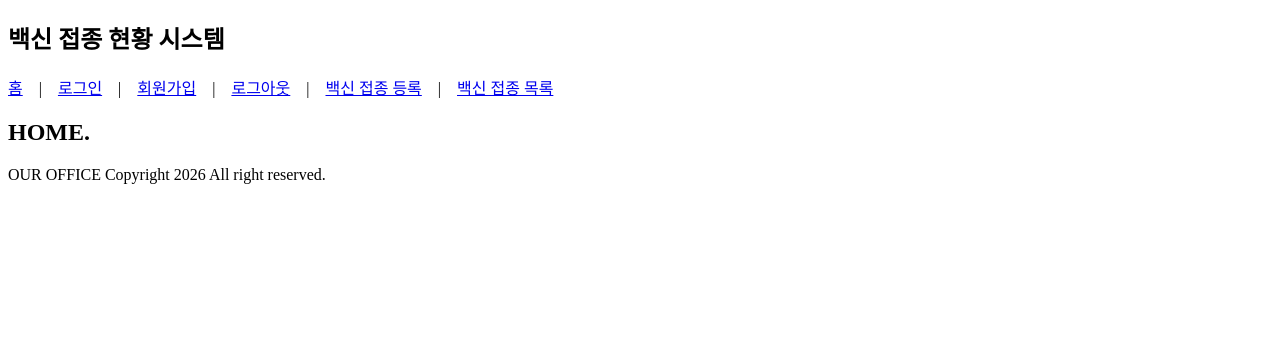
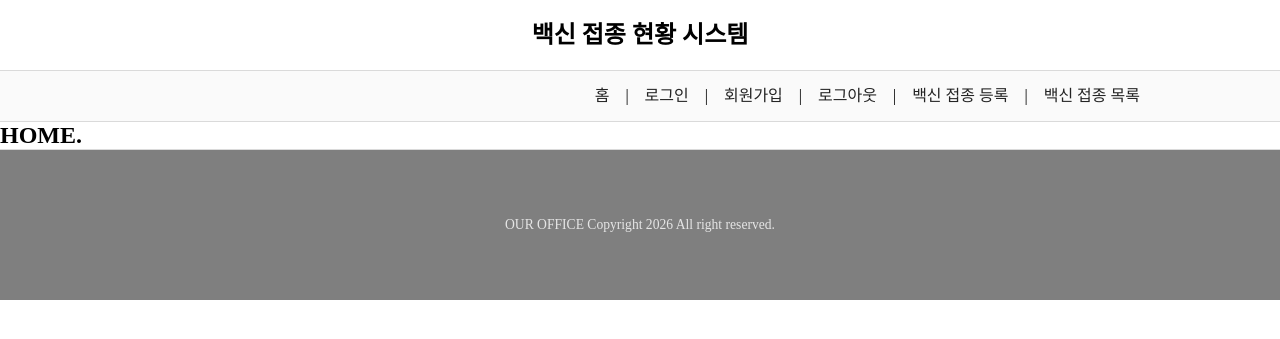
Before and after one commit to kgh260910/VaccinPjt, a Java web app: page / in a window 1280 px wide. Shown: the top 339 px of the page. Run offline with Tomcat 11, a stand-in JSP engine, Linux system fonts and the light colour scheme.

Commit message:
css작업

```diff
--- /dev/null
+++ b/src/main/webapp/res/css/include/footer.css
@@ -0,0 +1,13 @@
+footer {
+	border-top: 1px solid #dadada;
+}
+
+footer div.footer_wrap {
+	height: 150px;
+	line-height: 150px;
+	background-color: rgba(0, 0, 0, .5);
+	text-align: center;
+	color: rgba(255, 255, 255, .8);
+	margin: 0 auto;
+	font-size: .85em;
+}
--- /dev/null
+++ b/src/main/webapp/res/css/include/header.css
@@ -0,0 +1,11 @@
+header {
+	border-bottom: 1px solid #dadada;
+}
+
+header div.header_wrap {
+	width: 1000px;
+	height: 70px;
+	line-height: 70px;
+	text-align: center;
+	margin: 0 auto;
+}
--- /dev/null
+++ b/src/main/webapp/res/css/include/nav.css
@@ -0,0 +1,12 @@
+nav {
+	border-bottom: 1px solid #dadada;
+	background-color: rgba(200, 200, 200, .1);
+}
+
+nav div.nav_wrap {
+	width: 1000px;
+	height: 50px;
+	line-height: 50px;
+	text-align: right;
+	margin: 0 auto;
+}
--- /dev/null
+++ b/src/main/webapp/res/css/include/title.css
@@ -0,0 +1,23 @@
+* {
+	margin: 0;
+	padding: 0;
+
+}
+
+a {
+	color: #242424;
+	text-decoration: none;
+}
+
+a:hover {
+	text-decoration: underline;
+}
+
+ul {
+	overflow: hidden;
+}
+
+li {
+	list-style: none;
+	float: left;
+}
--- a/src/main/webapp/view/include/footer.jsp
+++ b/src/main/webapp/view/include/footer.jsp
@@ -1,5 +1,6 @@
 <%@ page language="java" contentType="text/html; charset=UTF-8"
     pageEncoding="UTF-8"%>
+<link href="./res/css/include/footer.css" rel="stylesheet" type="text/css">
 <footer>
 		<div class="footer_wrap">
 			OUR OFFICE Copyright 2026 All right reserved.
--- a/src/main/webapp/view/include/header.jsp
+++ b/src/main/webapp/view/include/header.jsp
@@ -1,5 +1,8 @@
 <%@ page language="java" contentType="text/html; charset=UTF-8"
     pageEncoding="UTF-8"%>
+
+<link href="./res/css/include/header.css" rel="stylesheet" type="text/css">
+
 <header>
 		<div class="header_wrap">
 			<h2>
--- a/src/main/webapp/view/include/nav.jsp
+++ b/src/main/webapp/view/include/nav.jsp
@@ -1,5 +1,6 @@
 <%@ page language="java" contentType="text/html; charset=UTF-8"
     pageEncoding="UTF-8"%>
+<link href="./res/css/include/nav.css" rel="stylesheet" type="text/css">
 <nav>
 		<div class="nav_wrap">
 			<a href="#none">홈</a>
--- a/src/main/webapp/view/include/title.jsp
+++ b/src/main/webapp/view/include/title.jsp
@@ -1,3 +1,4 @@
 <%@ page language="java" contentType="text/html; charset=UTF-8"
     pageEncoding="UTF-8"%>
+<link href="./res/css/include/title.css" rel="stylesheet" type="text/css">
 <title>VACCIN</title>
```
